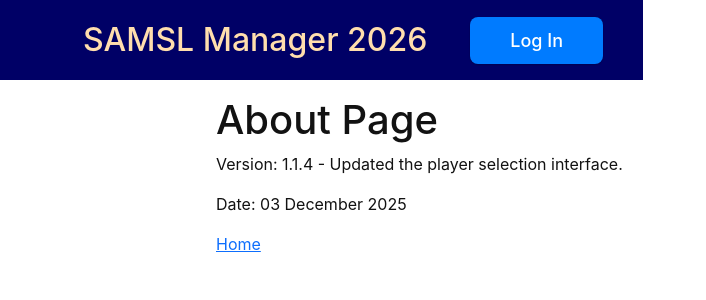
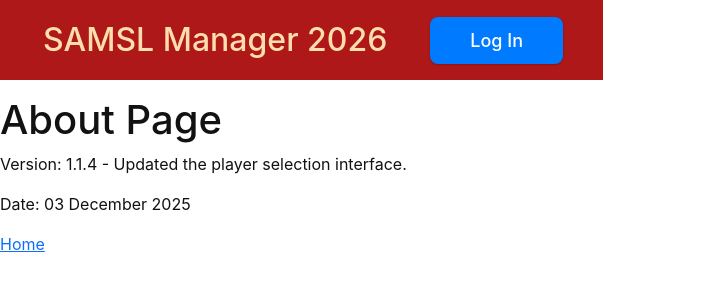
Before and after one commit to Andy-Warhurst/samsl-timesheets, a React (Create React App) app: page /about in a window 1280 px wide. Shown: the top 300 px of the page, without its empty margins (0-706 px from the left). Built offline with nearby package versions, Linux system fonts and the light colour scheme; no server answers.

Commit message:
Fixed missing rows bug

```diff
--- a/src/Header.css
+++ b/src/Header.css
@@ -1,5 +1,5 @@
 .App-header {
-    background-color: #000066;
+    background-color: #ae1818;
     min-height: 10vh;
     display: flex;
     flex-direction: row;
--- a/src/Header.js
+++ b/src/Header.js
@@ -10,7 +10,7 @@ function Header() {
     return (
         <div>
         <header className={"App-header"}>
-            <div className={"Header-spacer"}/>
+            {/*<div className={"Header-spacer"}/>*/}
             {/*<img src={logo} className="App-logo" alt="logo" />*/}
             <div className={"Header-spacer"}/>
             <Banner />
@@ -23,7 +23,7 @@ function Header() {
             )}
             {isAuthenticated && (
                 <>
-                    <LogoutButton/>
+                    <LogoutButton />
                 </>
             )}
 
--- a/src/LogoutButton.js
+++ b/src/LogoutButton.js
@@ -6,7 +6,11 @@ const LogoutButton = () => {
     const { logout } = useAuth0();
 
     return (
-        <button className="button" onClick={() => logout({ logoutParams: { returnTo: window.location.origin } })}>
+        <button className="button"
+                style={{
+                    fontSize: "x-small",
+                    margin: "1px"}}
+                onClick={() => logout({ logoutParams: { returnTo: window.location.origin } })}>
             Log Out
         </button>
     );
--- a/src/components/Layout/Layout.css
+++ b/src/components/Layout/Layout.css
@@ -18,7 +18,7 @@
 }
 
 .layout__header  { grid-area: header; }
-.layout__sidebar { grid-area: sidebar; }
+/*.layout__sidebar { grid-area: sidebar; }*/
 .layout__content { grid-area: content; overflow-y: auto; }
 
 /* ≥ 768px: sidebar on the left, content on the right */
@@ -26,7 +26,7 @@
     .layout {
         grid-template-areas:
       "header  header"
-      "sidebar content";
+      "content content";
         grid-template-columns: var(--sidebar-width) 1fr;
         grid-template-rows: auto 1fr;
     }
```
